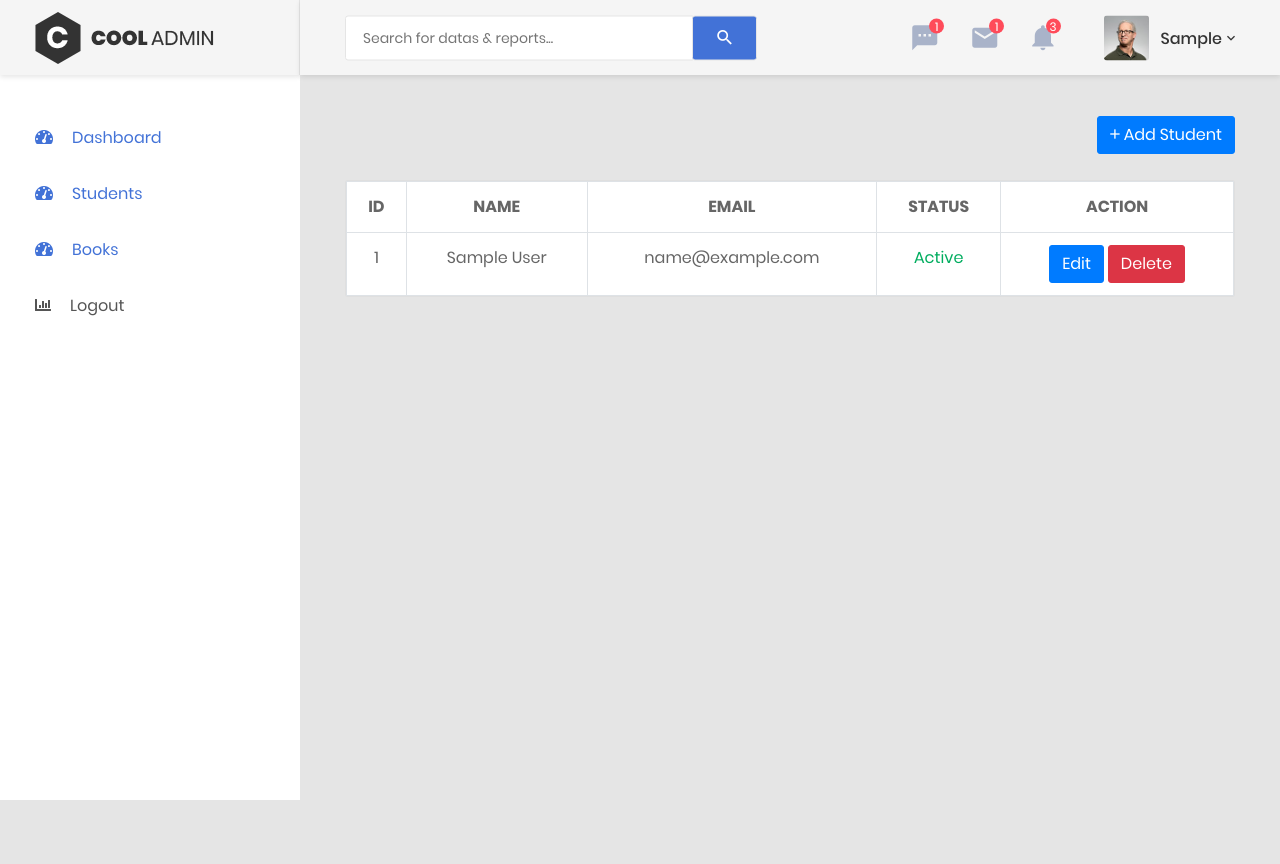
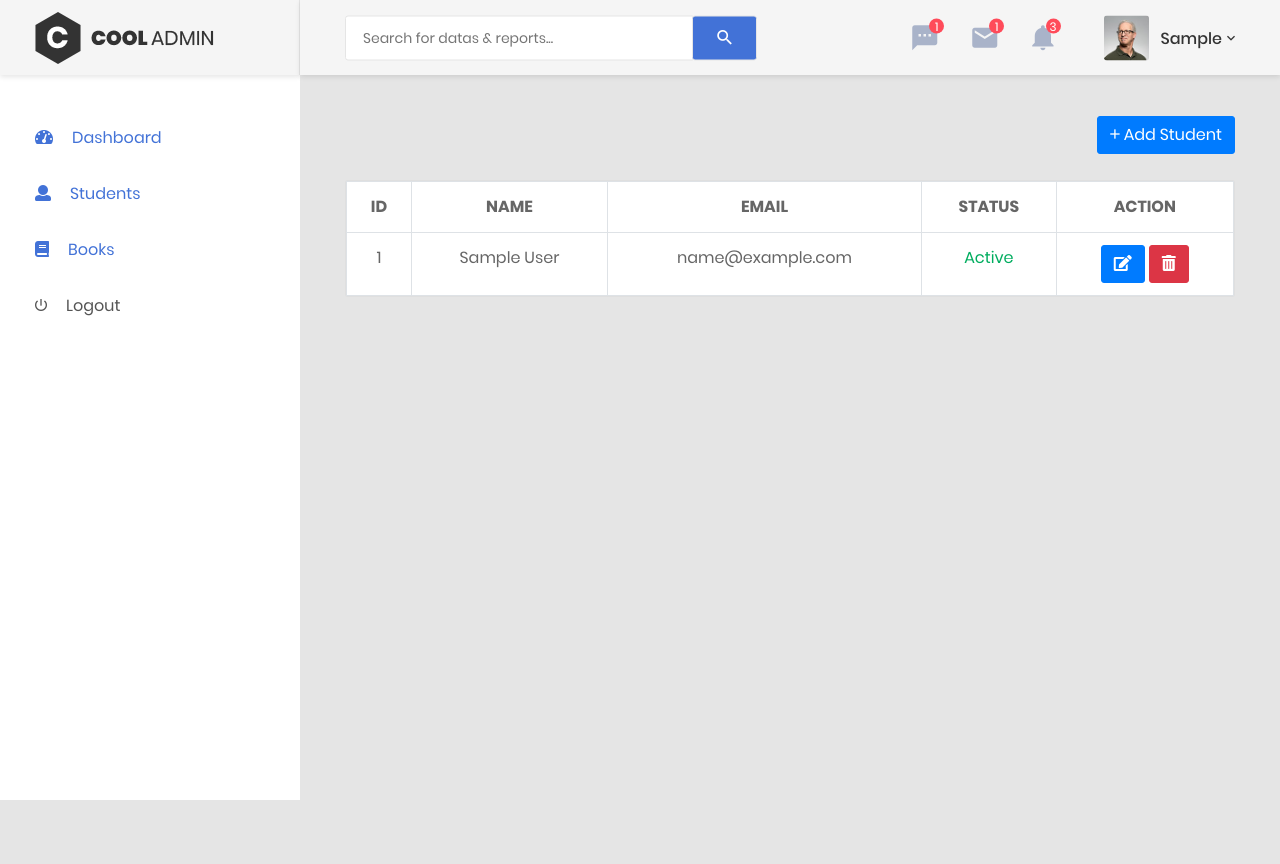
Before and after one commit to RizvanMalek/student_management, a Django app: page /students/listing/ in a window 1280 px wide. Run offline with Django 3.2, Linux system fonts and the light colour scheme; the first user in the database is signed in; tables that the repository leaves empty hold one stand-in row (Sample ...); some libraries are stand-ins or nearby versions.

Commit message:
Font,Popup Models Updated

```diff
--- a/templates/layouts/sidebar.html
+++ b/templates/layouts/sidebar.html
@@ -12,15 +12,10 @@
                         <li class="active has-sub">
                             <a class="js-arrow" href="#">
                                 <i class="fas fa-tachometer-alt"></i>Dashboard</a>
-                            <ul class="list-unstyled navbar__sub-list js-sub-list">
-                                <li>
-                                    <a href="index.html">Dashboard 1</a>
-                                </li>
-                            </ul>
                         </li>
                         <li class="active has-sub">
                             <a class="js-arrow" href="#">
-                                <i class="fas fa-tachometer-alt"></i>Students</a>
+                                <i class="fas fa-user"></i>Students</a>
                             <ul class="list-unstyled navbar__sub-list js-sub-list">
                                 <li>
                                     <a href="/students/add">Add</a>
@@ -33,7 +28,7 @@
 
                         <li class="active has-sub">
                             <a class="js-arrow" href="#">
-                                <i class="fas fa-tachometer-alt"></i>Books</a>
+                                <i class="fas fa-book"></i>Books</a>
                             <ul class="list-unstyled navbar__sub-list js-sub-list">
                                 <li>
                                     <a href="/books/add">Add</a>
@@ -47,7 +42,7 @@
 
                         <li>
                             <a href="/logout/">
-                                <i class="fas fa-chart-bar"></i>Logout</a>
+                                <i class="zmdi zmdi-power"></i>Logout</a>
                         </li>
                     </ul>
                 </nav>
--- a/templates/students/listing.html
+++ b/templates/students/listing.html
@@ -30,6 +30,7 @@
     <link href="{% static 'assets/vendor/slick/slick.css' %}" rel="stylesheet" media="all">
     <link href="{% static 'assets/vendor/select2/select2.min.css' %}" rel="stylesheet" media="all">
     <link href="{% static 'assets/vendor/perfect-scrollbar/perfect-scrollbar.css' %}" rel="stylesheet" media="all">
+    <link href="https://cdn.jsdelivr.net/npm/@fortawesome/fontawesome-free@5.15.3/css/fontawesome.min.css" rel="stylesheet" media="all">
 
     <!-- Main CSS-->
     <link href="{% static 'assets/css/theme.css' %}" rel="stylesheet" media="all">
@@ -90,9 +91,9 @@
                                                     {% endif %}
                                                 </td>
                                                 <td>
-                                                    <a href="/students/edit/{{val.id}}" class="btn btn-primary">Edit</a>
+                                                    <a href="/students/edit/{{val.id}}" class="btn btn-primary"><i class="fa fa-edit"></i></a>
                                                     {% comment %} <a href="/students/delete_model/{{val.id}}" class="btn btn-danger">Delete</a> {% endcomment %}
-                                                    <button type="button" class="btn btn-danger" data-toggle="modal" data-target="#staticModal" data-id="{{val.id}}" id="p">Delete</button>
+                                                    <button type="button" class="btn btn-danger" data-toggle="modal" data-target="#staticModal" data-id="{{val.id}}" id="p"><i class="fa fa-trash-alt"></i></button>
                                                 </td>
 
                                             </tr>
```
